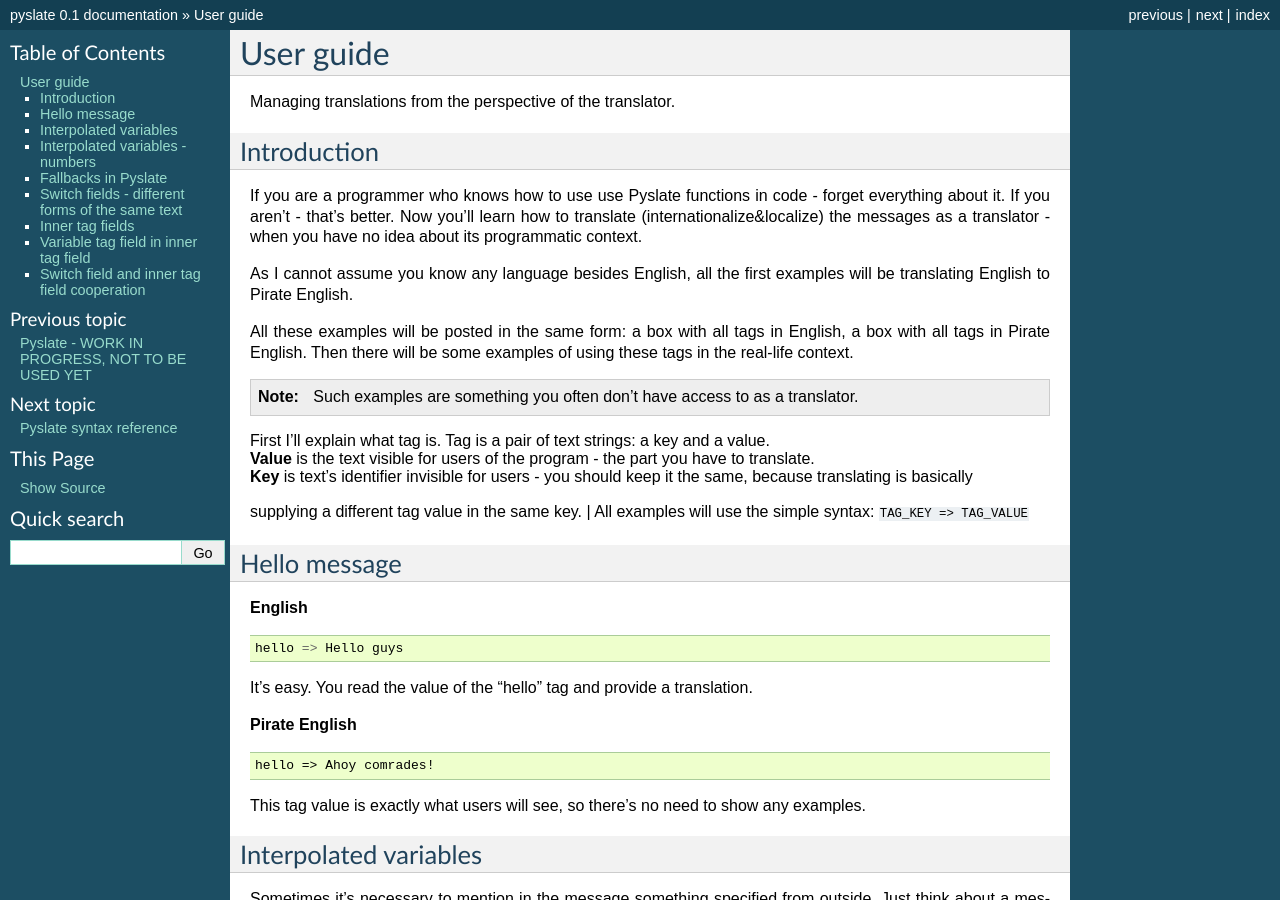
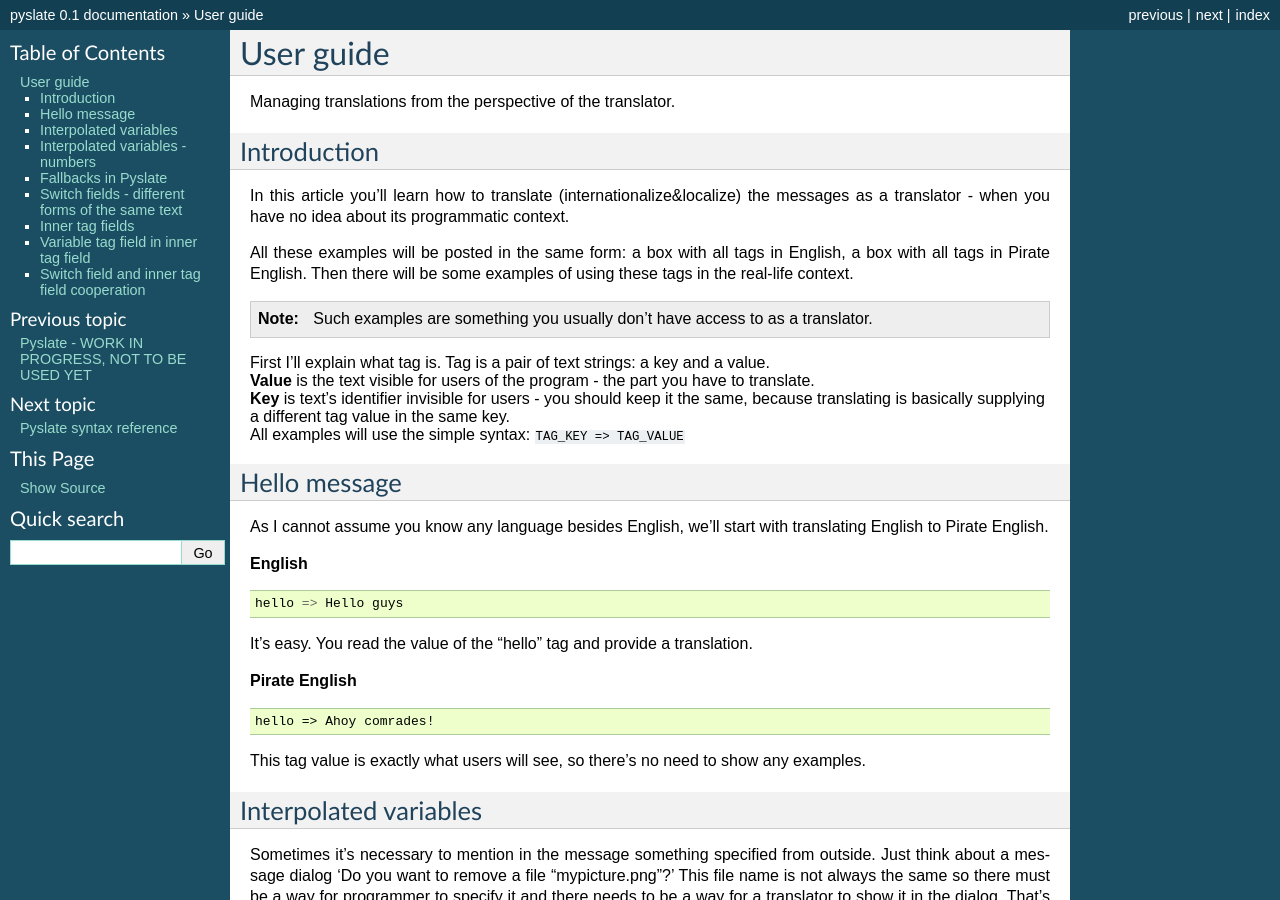
Before and after one commit to alchrabas/pyslate, a Sphinx documentation site: the page built from docs/user-guide.rst, in a window 1280 px wide and 900 px high. Built offline with Sphinx 7.4.7, drawn with Linux system fonts in a browser that asks for light colours.

Commit message:
improved readme and user guide

```diff
--- a/docs/user-guide.rst
+++ b/docs/user-guide.rst
@@ -7,26 +7,22 @@
 Introduction
 ------------
 
-If you are a programmer who knows how to use use Pyslate functions in code - forget everything about it. If you aren't - that's better.
-Now you'll learn how to translate (internationalize&localize) the messages as a translator - when you have no idea about its programmatic context.
-
-As I cannot assume you know any language besides English, all the first examples will be translating English to Pirate English.
+In this article you'll learn how to translate (internationalize&localize) the messages as a translator - when you have no idea about its programmatic context.
 
 All these examples will be posted in the same form: a box with all tags in English, a box with all tags in Pirate English.
 Then there will be some examples of using these tags in the real-life context.
 
 .. Note::
-    Such examples are something you often don't have access to as a translator.
+    Such examples are something you usually don't have access to as a translator.
 
 | First I'll explain what tag is. Tag is a pair of text strings: a key and a value.
 | **Value** is the text visible for users of the program - the part you have to translate.
-| **Key** is text's identifier invisible for users - you should keep it the same, because translating is basically
-supplying a different tag value in the same key.
+| **Key** is text's identifier invisible for users - you should keep it the same, because translating is basically supplying a different tag value in the same key.
 | All examples will use the simple syntax: ``TAG_KEY => TAG_VALUE``
-
 
 Hello message
 -------------
+As I cannot assume you know any language besides English, we'll start with translating English to Pirate English.
 
 **English**
 ::
```
Also changed, not shown: README.md (+14 -6 lines).
